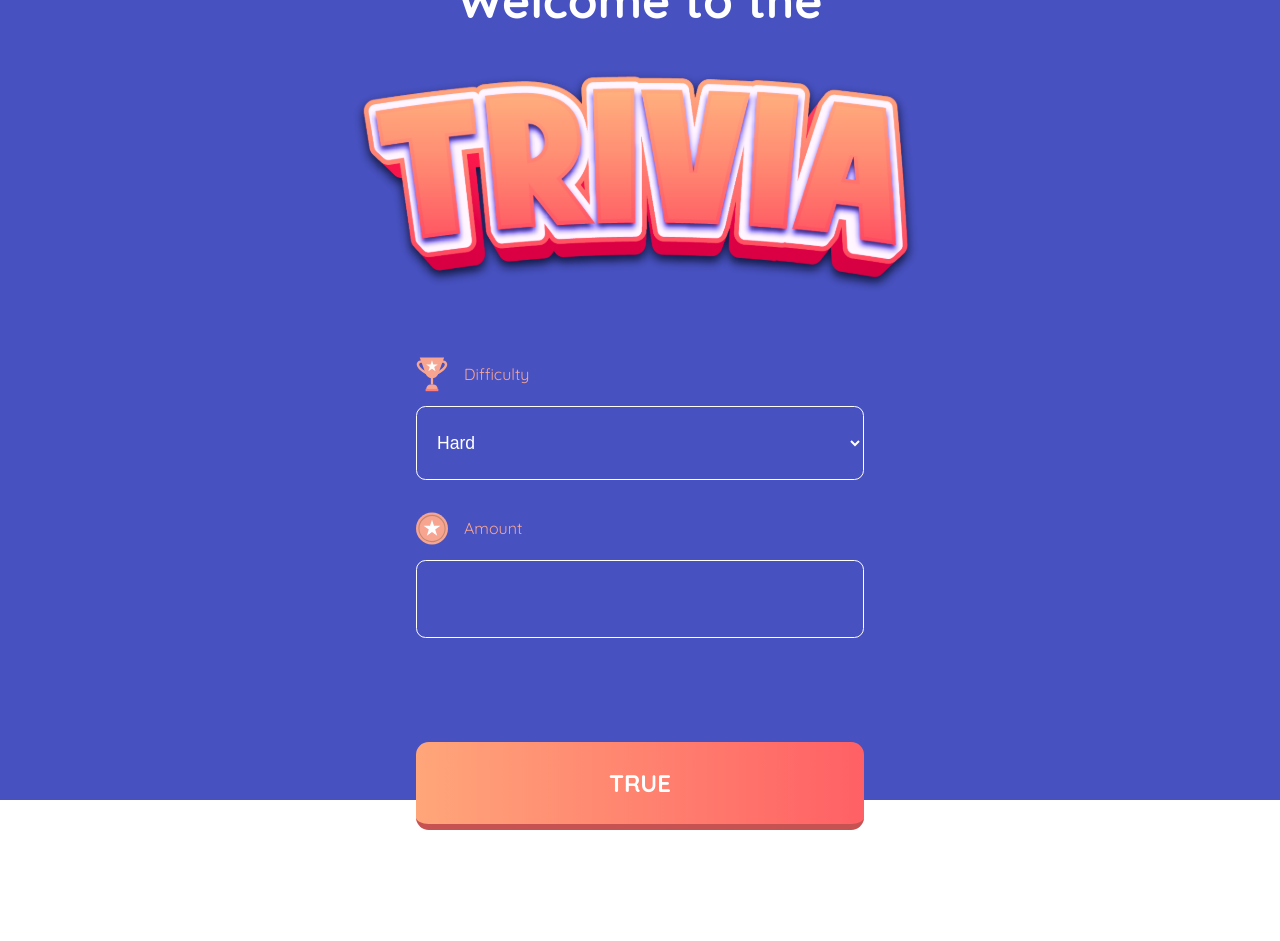
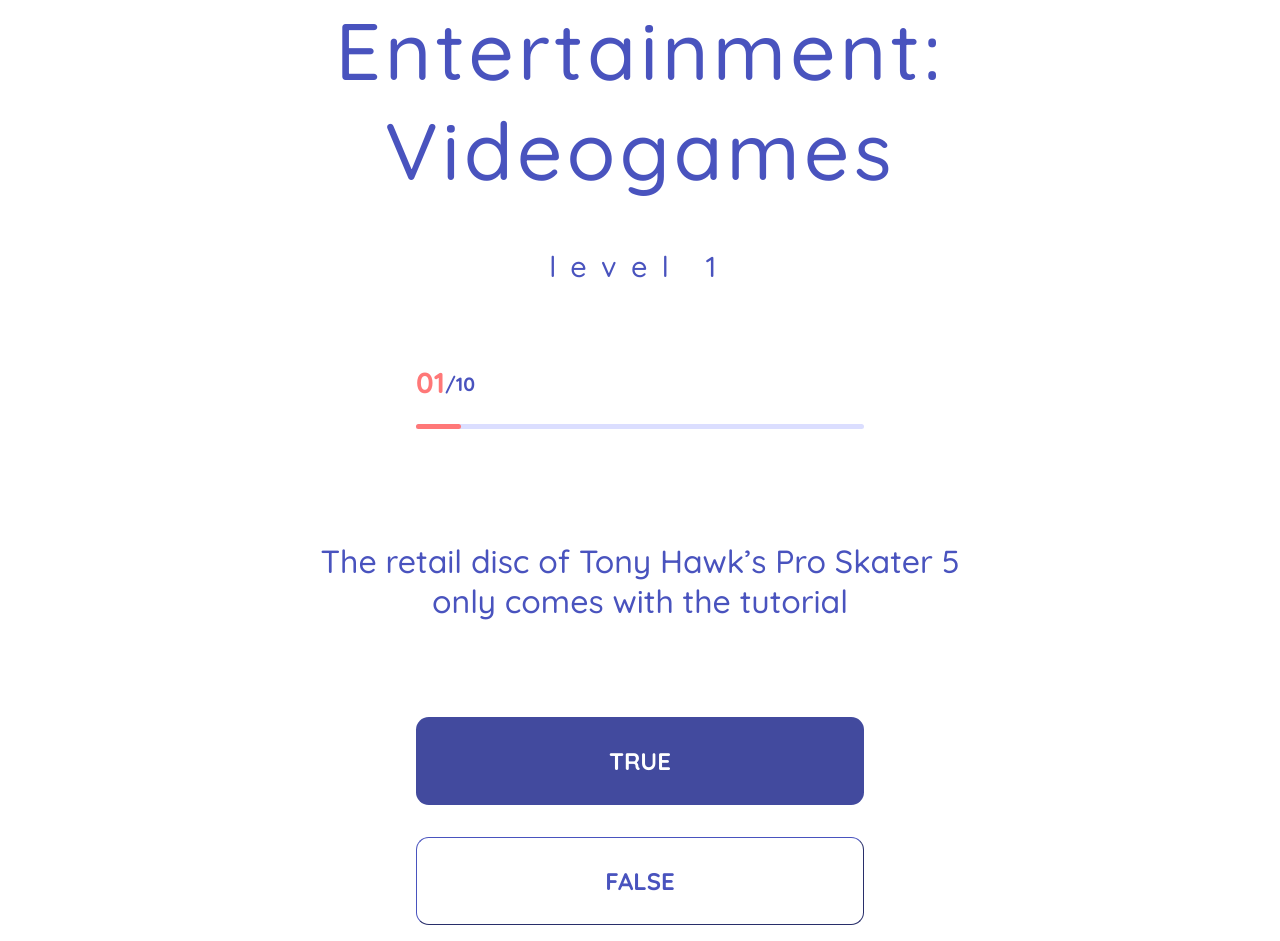
Before and after one commit to eugenetsiunchik/fireart-quiz, a React (Create React App) app: page / in a window 1280 px wide. Before the commit the page ends 830 px from the top, so only its background shows below. Built offline with nearby package versions, Linux system fonts and the light colour scheme.

Commit message:
Impl Quiz page;

```diff
--- /dev/null
+++ b/src/app/QuizPage/QuizPage.css
@@ -0,0 +1,54 @@
+.fir-app-quiz {
+    font-family: Quicksand;
+}
+
+.fir-app-quiz-container {
+    display: flex;
+    flex-direction: column;
+    justify-content: center;
+    align-items: center;
+    width: 28rem;
+}
+
+.fir-app-quiz-title {
+    font-size: 5rem;
+    color: #4953BE;
+    font-weight: 500;
+    letter-spacing: 0.05em;
+}
+
+.fir-app-quiz-level {
+    font-size: 1.8rem;
+    color: #4953BE;
+    font-weight: 500;
+    letter-spacing: 0.5em;
+    margin-top: 3rem;
+    margin-bottom: 3rem;
+}
+
+.fir-app-quiz-question {
+    font-size: 2rem;
+    font-weight: 500;
+    color: #4953BE;
+    text-align: center;
+    margin: 5rem -6rem;
+}
+
+.fir-app-quiz-button {
+    display: flex;
+    flex-direction: column;
+    width: 100%;
+}
+
+/* specific selector needed to override common style */
+.fir-app-quiz-button > .fir-app-quiz-button-true {
+    background: #424A9E none;
+    color: white;
+}
+
+.fir-app-quiz-button > .fir-app-quiz-button-false {
+    background: white none;
+    color: #4953BE;
+    border-color: #4953BE;
+    border-width: 0.1rem;
+}
--- a/src/app/QuizPage/QuizPage.tsx
+++ b/src/app/QuizPage/QuizPage.tsx
@@ -2,18 +2,31 @@
 import { useAppDispatch } from "../../config/store";
 import { redirect } from '../../common/routingSlice';
 import { Routes } from "../../common/routingHelper";
+import ProgressLine from "../../features/ProgressLine/ProgressLine";
+import Button from "../../common/components/Button/Button";
+import "./QuizPage.css"
 
 function QuizPage() {
     const dispatch = useAppDispatch();
     return(
-        <div>
-            <span>Quiz Page</span>
-            <button
-                aria-label="See result"
-                onClick={() => dispatch(redirect(Routes.result))}
-            >
-                Next
-            </button>
+        <div className="fir-app-quiz">
+            <div className="fir-app-quiz-container">
+                <span className="fir-app-quiz-title">Entertainment:</span>
+                <span className="fir-app-quiz-title">Videogames</span>
+                <span className="fir-app-quiz-level">level 1</span>
+                <ProgressLine value={1} count={10}/>
+                <span className="fir-app-quiz-question" >
+                    The retail disc of Tony Hawk’s Pro Skater 5 only comes with the tutorial
+                </span>
+                <div className="fir-app-quiz-button">
+                    <Button className="fir-app-quiz-button-true" ariaLabel={"true"} onClick={() => dispatch(redirect(Routes.result))} >
+                        TRUE
+                    </Button>
+                    <Button className="fir-app-quiz-button-false" ariaLabel={"false"} onClick={() => {}}>
+                        FALSE
+                    </Button>
+                </div>
+            </div>
         </div>
     )
 }
--- a/src/common/components/Button/Button.css
+++ b/src/common/components/Button/Button.css
@@ -8,4 +8,6 @@
     color: white;
     border-width: 0;
     cursor: pointer;
+    margin-top: 1rem;
+    margin-bottom: 1rem;
 }
--- a/src/common/routingSlice.ts
+++ b/src/common/routingSlice.ts
@@ -6,7 +6,7 @@
 }
 
 const initialState: RoutingState = {
-    page: Routes.home
+    page: Routes.quiz
 }
 
 export const routingSlice = createSlice({
--- /dev/null
+++ b/src/features/ProgressLine/ProgressLine.css
@@ -0,0 +1,51 @@
+.fir-progress-line {
+    width: 100%;
+    display: flex;
+    flex-direction: column;
+    margin-top: 2rem;
+    margin-bottom: 2rem;
+}
+
+.fir-progress-line-numbers {
+    display: flex;
+    flex-direction: row;
+    align-items: flex-end;
+}
+
+.fir-progress-line-numbers span {
+    font-weight: 700;
+}
+
+.fir-progress-line-numbers-value {
+    font-size: 1.8rem;
+    color: #FF7878;
+}
+
+.fir-progress-line-numbers-count {
+    display: block;
+    font-size: 1.2rem;
+    color: #4953BE;
+    /* fix font gap */
+    margin-bottom: 4px;
+}
+
+.fir-progress-line-visual {
+    position: relative;
+    height: 0.3rem;
+    width: 100%;
+    margin-top: 1.5rem;
+}
+
+.fir-progress-line-visual > div{
+    border-radius: 1.3rem;
+    height: inherit;
+}
+
+.fir-progress-line-visual-active {
+    position: absolute;
+    background-color: #FF7878;
+}
+
+.fir-progress-line-visual-passive {
+    background-color: #DBDEFF;
+}
--- /dev/null
+++ b/src/features/ProgressLine/ProgressLine.tsx
@@ -0,0 +1,26 @@
+import React from "react";
+import "./ProgressLine.css";
+
+export interface ProgressLineProps {
+    value: number,
+    count: number
+}
+
+function ProgressLine(props: ProgressLineProps) {
+    const { value, count } = props;
+    const percentage = Math.round((value / count) * 100);
+    return (
+        <div className="fir-progress-line">
+            <div className="fir-progress-line-numbers">
+                <span className="fir-progress-line-numbers-value">{ "0" + value }</span>
+                <span className="fir-progress-line-numbers-count">{ '/' + count }</span>
+            </div>
+            <div className="fir-progress-line-visual">
+                <div className="fir-progress-line-visual-active" style={{ width: percentage + '%' }}/>
+                <div className="fir-progress-line-visual-passive"/>
+            </div>
+        </div>
+    )
+}
+
+export default ProgressLine;
```
